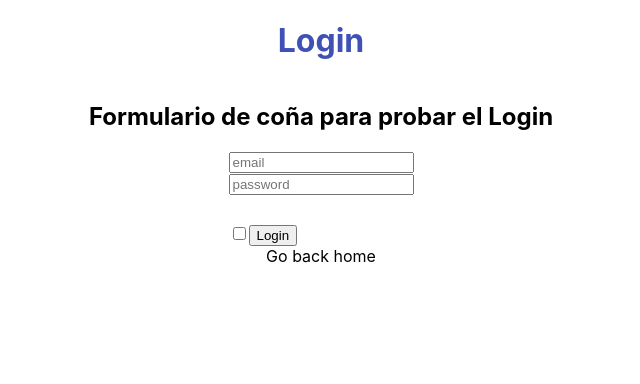
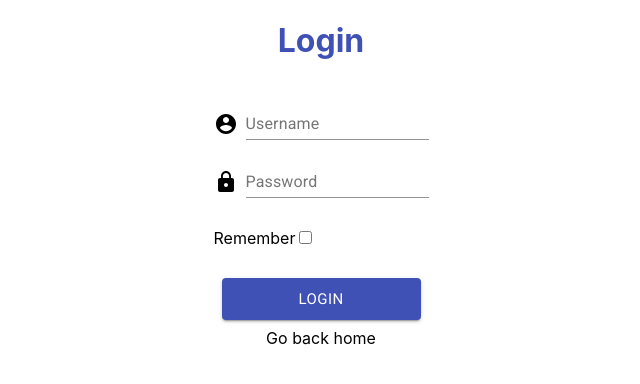
Before and after one commit to NandoLT/Wallaclone-Frontend, a Next.js app in the folder wallaclone/: page /login in a window 1280 px wide. Shown: the top 384 px of the page, without its empty margins (319-959 px from the left). Built offline with nearby package versions, Linux system fonts and the light colour scheme.

Commit message:
formulario arreglado y fix router import en actions

```diff
--- a/wallaclone/pages/login.js
+++ b/wallaclone/pages/login.js
@@ -11,7 +11,7 @@ import { useState } from 'react';
 import { connect } from 'react-redux';
 import { getIsLogged } from '../store/selectors';
 import { authLogin, authLoginAction, authLogout } from '../store/actions';
-import {useDispatch, useSelector} from 'react-redux';
+import { useDispatch, useSelector } from 'react-redux';
 
 
 
@@ -73,9 +73,8 @@ const Login = () => {
             <h1>Login</h1>
 
 
-            <h2>Formulario de coña para probar el Login</h2>
 
-            <form className="loginForm" onSubmit={(event) => handleSubmit(event)}>
+            {/* <form className="loginForm" onSubmit={(event) => handleSubmit(event)}>
                 <div>
                     <input
                         name="email"
@@ -103,18 +102,18 @@ const Login = () => {
                     onChange={handleCheckBoxChange}
                 />
                 <button >Login</button>
-            </form>
+            </form> */}
 
 
 
-            {/* <FormControl onSubmit={handleSubmit}>
+            <form onSubmit={handleSubmit} className="login-form">
                 <div className={classes.margin, "login-input"}>
                     <Grid container spacing={1} alignItems="flex-end">
                         <Grid item>
                             <AccountCircle />
                         </Grid>
                         <Grid item>
-                            <TextField onChange ={event => handleInputChange(event)} name="email" id="input-with-icon-grid" label="Username" />
+                            <TextField onChange={event => handleInputChange(event)} name="email" id="input-with-icon-grid" label="Username" />
                         </Grid>
                     </Grid>
                 </div>
@@ -124,15 +123,27 @@ const Login = () => {
                             <LockIcon />
                         </Grid>
                         <Grid item>
-                            <TextField onChange ={handleInputChange} name="password" id="input-with-icon-grid" label="Password" type="password" />
+                            <TextField onChange={handleInputChange} name="password" id="input-with-icon-grid" label="Password" type="password" />
                         </Grid>
                     </Grid>
                 </div>
+                <div className="remember-check">
+                    <label htmlFor="remember">Remember</label>
+                    <input
+                        type="checkbox"
+                        name="remember"
+                        id="remember"
+                        checked={remember}
+                        onChange={handleCheckBoxChange}
+                    />
+                </div>
+
+
 
                 <Button size="large" className={classes.margin} variant="contained" color="primary" type="submit">
                     Login
                 </Button>
-            </FormControl> */}
+            </form>
 
             <Link href='/'>
                 Go back home
--- a/wallaclone/store/actions.js
+++ b/wallaclone/store/actions.js
@@ -1,6 +1,5 @@
 import { AUTH_LOGIN, AUTH_LOGOUT, AUTH_REGISTER, AUTH_LOGIN_REQUEST, AUTH_LOGIN_SUCCESS, AUTH_LOGIN_FAILURE } from "./types";
 import { login } from '../api/auth';
-import router, {useRouter} from 'next/router';
 
 export const authRegister = () => {
     return {
@@ -15,7 +14,7 @@ export const authLogin = () => {
 }
 
 
-export const  authLogout = () =>{
+export const authLogout = () => {
     return {
         type: AUTH_LOGOUT,
     }
@@ -24,10 +23,10 @@ export const  authLogout = () =>{
 
 export const authLoginAction = (remember, credentials) => {
     console.log(remember, credentials);
-    return async function(dispatch, getState) {
+    return async function (dispatch, getState, { api, router }) {
 
         try {
-            await login(remember,credentials)
+            await login(remember, credentials)
             router.push('/adverts');
 
         } catch (error) {
--- a/wallaclone/store/index.js
+++ b/wallaclone/store/index.js
@@ -3,11 +3,12 @@ import reducer from './reducers';
 import { composeWithDevTools } from 'redux-devtools-extension';
 
 import thunk from 'redux-thunk';
-import * as api from '../api'
+import * as api from '../api';
+import router from 'next/router';
 
 
-const configureStore = ({ preloadedState, api }) => {
-    const store = createStore(reducer, preloadedState, composeWithDevTools(applyMiddleware(thunk.withExtraArgument({ api }))));
+const configureStore = ({ preloadedState }) => {
+    const store = createStore(reducer, preloadedState, composeWithDevTools(applyMiddleware(thunk.withExtraArgument({ api, router }))));
 
     return store
 }
--- a/wallaclone/styles/login.css
+++ b/wallaclone/styles/login.css
@@ -10,7 +10,8 @@
 }
 
 .login-form{
-    height: 300px;
+    display: flex;
+    flex-direction: column;
 }
 
 .login-input{
@@ -20,3 +21,7 @@
 .login-container button{
     margin-top: 30px;
 }
+
+.remember-check{
+    margin-top: 30px;
+}
```
Also changed, not shown: 1 other file (tests, documents, lock files or other folders).
